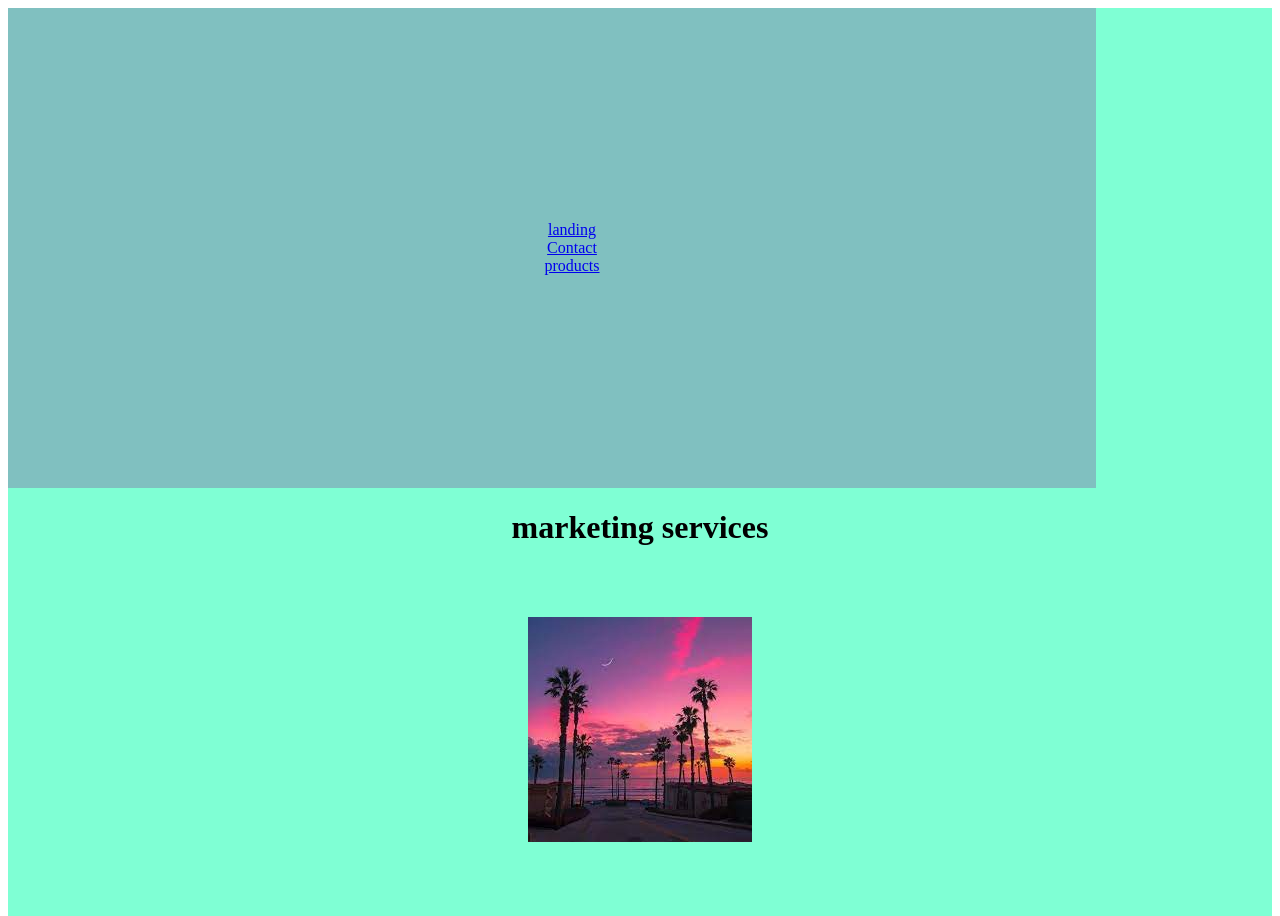
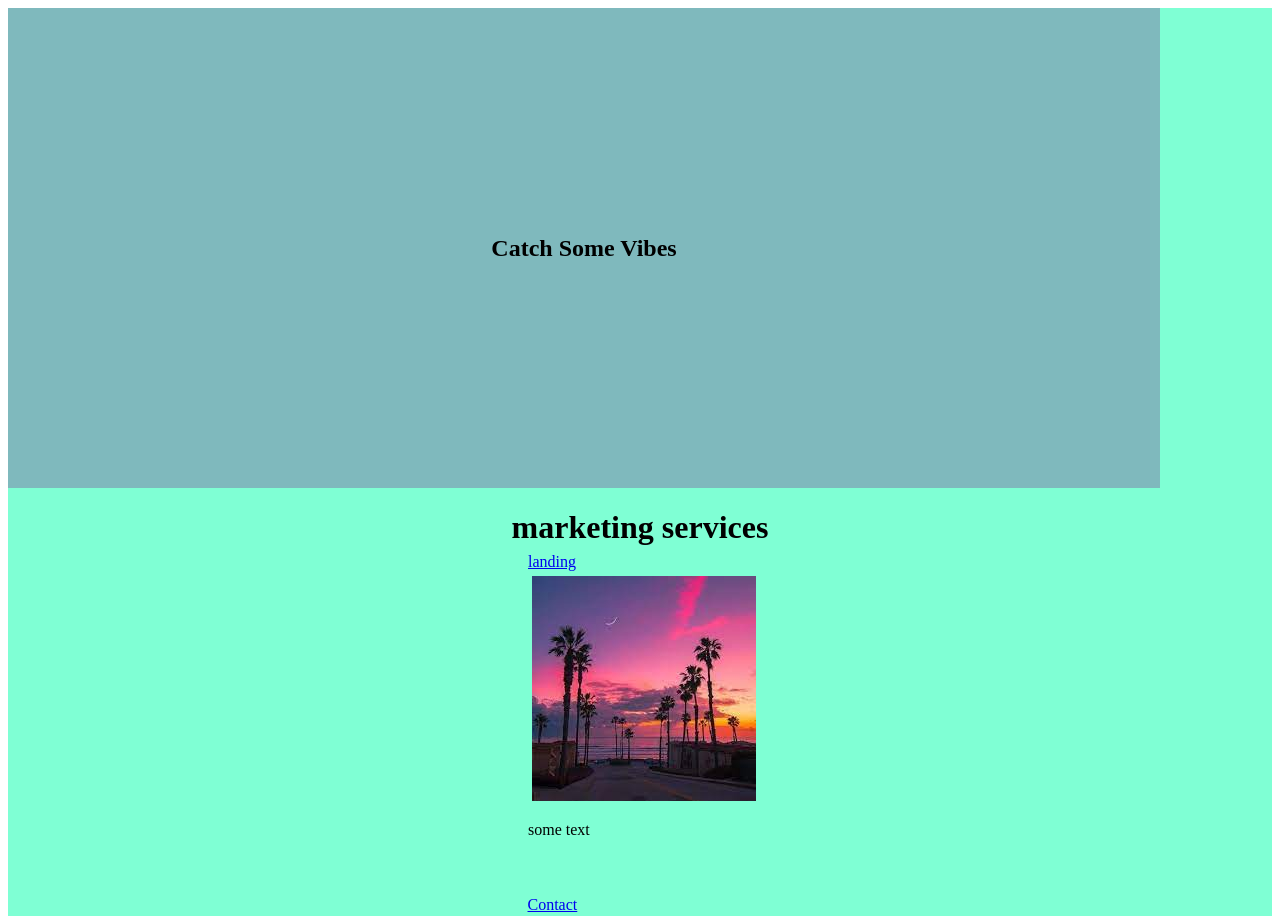
Before and after one commit to jarvisd86/startup-marking, a React (Create React App) app: page / in a window 1280 px wide. Shown: the top 916 px of the page. Built offline with nearby package versions, Linux system fonts and the light colour scheme.

Commit message:
update styles

```diff
--- a/src/App.js
+++ b/src/App.js
@@ -1,10 +1,7 @@
-import "./sass/main.css";
-
 import React from "react";
-import { Link, Route, BrowserRouter } from "react-router-dom";
-import Contact from "./components/Contact";
-import LandingPage from "./components/LandingPage";
-
+import { Link,  BrowserRouter } from "react-router-dom";
+import "./sass/main.css"
+import './components/Header';
 import Img0 from "./marketing/image.jpg";
 import Img1 from "./marketing/image2.jpg";
 import Img2 from "./marketing/image3.jpg";
@@ -14,40 +11,49 @@ const App = () => {
     <BrowserRouter>
       <div className="App">
         <header className="App-header">
-          <nav>
-            <ul>
-              <li>
-                <Link to={"/landingPage"}>landing</Link>
-              </li>
-              <li>
-                <Link to={"/contact"}>Contact</Link>
 
-              </li>
-              <li>
-                <Link to={"/"}>products</Link>
-              </li>
-            </ul>
-          </nav>
+
+          <h2>Catch Some Vibes</h2>
         </header>
-        <Route exact path="/landingPage" component={LandingPage} />
-        <Route exact path="/contact" component={Contact} />
-
-        <Route exact path="/">
-
-        </Route>
 
         <h1> marketing services </h1>
+<div className='text-wrap'>
+        <div className="items">
 
-          <div className="items">
-            <img src={Img0} alt="#" />
+       <div  className='wrapper'>
+           <Link to={"/landingPage"} className='text'>landing  <img src={Img0} alt="#" /></Link>
+           <p className='text2'>some text</p>
           </div>
-          <div className="items">
-            <img src={Img1} alt="#" />
+        </div>
+
+        </div>
+
+
+        <div className="items">
+        <div className='text-wrap'>
+
+        </div>
+          <div className='wrapper'>
+            <Link to={"/contact"} className='text'>Contact<img src={Img1} alt="#" /></Link>
+             <p className='text2'>some text</p>
           </div>
-          <div className="items">
-            <img src={Img2} alt="#" />
-          </div>
-          <h2>Catch Some Vibes</h2>
+        </div>
+
+        <div className="items">
+        <div className='text-wrap'>
+
+        </div>
+        <div className='wrapper'>
+        <Link to={"/"} className='text'>products <img src={Img2} alt="#" /></Link>
+        <p className='text2'>some text</p>
+        </div>
+
+
+
+
+
+
+        </div>
       </div>
     </BrowserRouter>
   );
--- /dev/null
+++ b/src/components/Header.js
@@ -0,0 +1,12 @@
+import React from 'react'
+
+const Header = () => {
+    return (
+        <div>
+        <h1>Catch Some Vibes</h1>
+
+        </div>
+    )
+}
+
+export default Header
--- a/src/components/LandingPage.js
+++ b/src/components/LandingPage.js
@@ -5,6 +5,7 @@ import React from 'react'
 const LandingPage = () => {
     return (
         <div className='landing-div'>
+        <h1>some text </h1>
 
         </div>
     )
--- a/src/main.css
+++ b/src/main.css
@@ -1,45 +1,22 @@
 .items, img {
-  display: -webkit-box;
-  display: -ms-flexbox;
   display: flex;
-  -webkit-box-orient: vertical;
-  -webkit-box-direction: normal;
-      -ms-flex-direction: column;
   flex-direction: column;
-  -webkit-box-pack: space-evenly;
-      -ms-flex-pack: space-evenly;
   justify-content: space-evenly;
-  -webkit-box-align: center;
-      -ms-flex-align: center;
   align-items: center;
   margin: 2%;
 }
 
 .App {
-  display: -webkit-box;
-  display: -ms-flexbox;
   display: flex;
-  -webkit-box-orient: vertical;
-  -webkit-box-direction: normal;
-      -ms-flex-direction: column;
   flex-direction: column;
-  -ms-flex-line-pack: center;
   align-content: center;
   background-color: aquamarine;
-  -webkit-box-pack: space-evenly;
-      -ms-flex-pack: space-evenly;
   justify-content: space-evenly;
 }
 
 .App-header {
-  display: -webkit-box;
-  display: -ms-flexbox;
   display: flex;
-  -webkit-box-pack: space-evenly;
-      -ms-flex-pack: space-evenly;
   justify-content: space-evenly;
-  -webkit-box-align: center;
-      -ms-flex-align: center;
   align-items: center;
   background-color: rgba(128, 0, 128, 0.274);
   width: 90vw;
@@ -48,14 +25,8 @@
 
 nav,
 li {
-  display: -webkit-box;
-  display: -ms-flexbox;
   display: flex;
-  -webkit-box-pack: space-evenly;
-      -ms-flex-pack: space-evenly;
   justify-content: space-evenly;
-  -webkit-box-align: center;
-      -ms-flex-align: center;
   align-items: center;
 }
 
@@ -68,4 +39,21 @@ ul li {
   color: aquamarine;
   list-style-type: none;
 }
+
+.text2 {
+  position: absolute;
+  top: 73%;
+  right: 30%;
+  color: aqua;
+  font-size: x-large;
+}
+
+.text-wrap {
+  position: relative;
+  bottom: 5vh;
+}
+
+.wrapper {
+  position: relative;
+}
 /*# sourceMappingURL=main.css.map */
--- a/src/main.scss
+++ b/src/main.scss
@@ -30,3 +30,26 @@ ul li {
   color: aquamarine;
   list-style-type: none;
 }
+ .text2{
+
+    position: absolute;
+    top: 73%;
+    right: 30%;
+    color: aqua;
+    font-size: x-large;
+//    top: 20%;
+//    left: 15%;
+    // display: flex;
+    // flex-direction: row;
+    // justify-content: space-evenly;
+    // align-items: center;
+
+
+ }
+ .text-wrap{
+     position: relative;
+     bottom: 5vh;
+ }
+ .wrapper{
+     position: relative;
+ }
--- a/src/sass/main.css
+++ b/src/sass/main.css
@@ -41,8 +41,8 @@
   -webkit-box-align: center;
       -ms-flex-align: center;
           align-items: center;
-  background-color: rgba(128, 0, 128, 0.247);
-  width: 85vw;
+  background-color: rgba(128, 0, 128, 0.274);
+  width: 90vw;
   height: 60vh;
 }
 
@@ -68,4 +68,17 @@ ul li {
   color: aquamarine;
   list-style-type: none;
 }
+
+.text2 {
+  position: absolute;
+}
+
+.text-wrap {
+  position: relative;
+  bottom: 5vh;
+}
+
+.wrapper {
+  position: relative;
+}
 /*# sourceMappingURL=main.css.map */
```
Also changed, not shown: src/components/Navbar.js (added, +36 -0 lines), 2 other files (tests, documents, lock files or other folders). Lines whose indentation alone changed are shown as unchanged.
